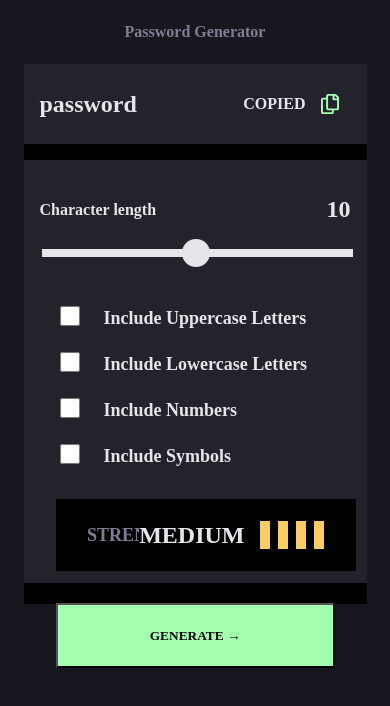
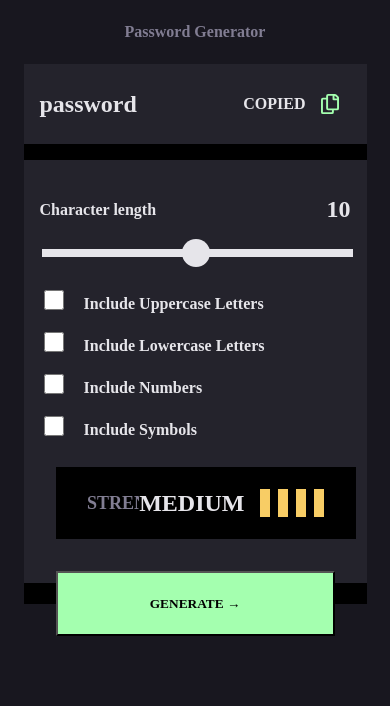
Before and after one commit to kaiuliia/password-generator, a React (Create React App) app: page / in a window 390 px wide. Shown: the top 706 px of the page. Built offline with nearby package versions, Linux system fonts and the light colour scheme.

Commit message:
upd checkbox for  mobile media screen

```diff
--- a/src/App.css
+++ b/src/App.css
@@ -309,26 +309,14 @@ img {
     padding: 0 16px 0 16px;
   }
 
-  .slider::-webkit-slider-thumb {
-    -webkit-appearance: none;
-    appearance: none;
-    width: 28px;
-    height: 28px;
-    border-radius: 50%;
-    background: #e6e5ea;
-    cursor: pointer;
-  }
-
   .checkboxContainer {
-    display: flex;
-    flex-direction: column;
-    padding: 0 32px 0 32px;
-    font-size: 18px;
-    margin-top: 32px;
+    padding: 0 16px 0 16px;
+    font-size: 16px;
+    margin-top: 16px;
   }
 
   .checkboxContainer label {
-    margin-bottom: 20px;
+    margin-bottom: 16px;
     margin-left: 0;
   }
 
@@ -336,14 +324,11 @@ img {
     accent-color: #a4ffaf;
     width: 20px;
     height: 20px;
-    margin-right: 24px;
+    margin-right: 20px;
     vertical-align: bottom;
     position: relative;
   }
 
-  .container {
-    /*padding-top: 0.5rem;*/
-  }
   .strength-container {
     display: flex;
     justify-content: space-between;
```
